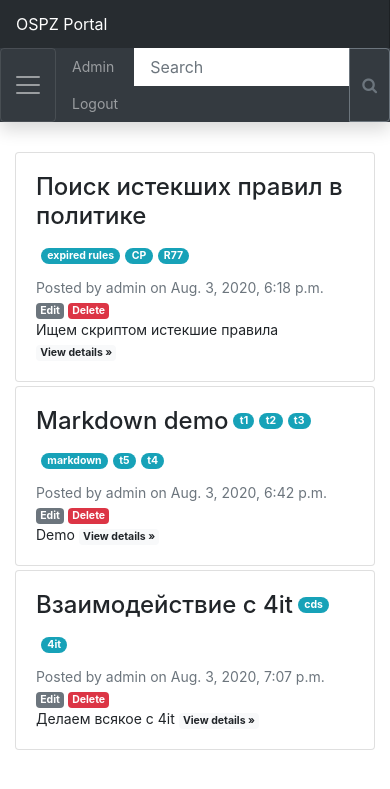
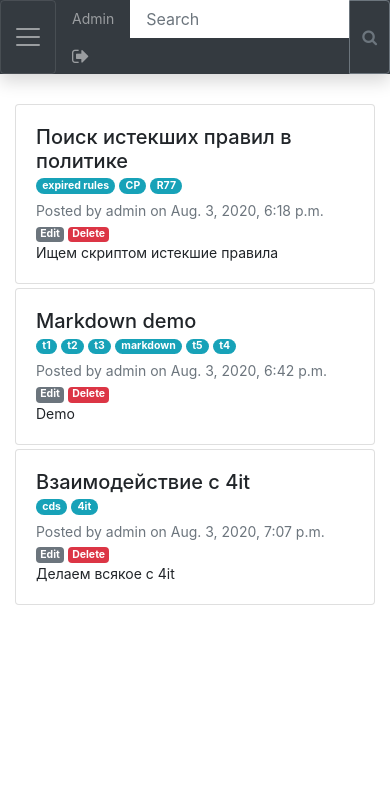
Before and after one commit to tehdisko/portal, a Django app: page / in a window 390 px wide. Shown: the top 789 px of the page. Run offline with Django 3.2, Linux system fonts and the light colour scheme; a user stored in the database is signed in; data comes from the database, SQL or seed files in the repository; both versions use the stored data as it was after the commit; parts of the project's set-up code (start-up, migrations or seed data) failed here and were passed over; some libraries are stand-ins or nearby versions.

Commit message:
sidebar fixed title link

```diff
--- a/django_portal/django_portal/settings.py
+++ b/django_portal/django_portal/settings.py
@@ -25,7 +25,7 @@ SECRET_KEY = '*yz-++x1*1%8(c6f*$8ct-bc(4yrl8f+bd6ayw$e-s8&(t)=q-'
 # SECURITY WARNING: don't run with debug turned on in production!
 DEBUG = True
 
-ALLOWED_HOSTS = ['213.128.198.2', 'i-sec.tech', '172.16.85.3']
+ALLOWED_HOSTS = ['213.128.198.2', 'i-sec.tech', '172.16.85.3','127.0.0.1']
 
 
 # Application definition
--- a/django_portal/static/css/dashboard.css
+++ b/django_portal/static/css/dashboard.css
@@ -18,13 +18,13 @@ body {
   bottom: 0;
   left: 0;
   z-index: 1; /* Behind the navbar */
-  padding: 48px 0 0; /* Height of navbar */
+  padding: 20px 0 0; /* Height of navbar */
   box-shadow: inset -1px 0 0 rgba(0, 0, 0, .1);
 }
 
 @media (max-width: 767.98px) {
   .sidebar {
-    top: 5rem;
+    top: 0rem;
   }
 }
 
--- a/django_portal/templates/articles_list.html
+++ b/django_portal/templates/articles_list.html
@@ -8,20 +8,17 @@
 	 <div class="col">
 	    <div class="card">
 		    <div class="card-body">
-			    <div class="article-header">
-				    <h4 class="card-title">{{instanсe.title}}</h4>
+			    <div class="card-title"><h5 style="margin-block-start: 0em; margin-block-end: 0em;"><a class="stretched-link" style="position: relative; color:#212529;" href="{{instanсe.get_absolute_url}}" role="button">{{instanсe.title}}</a>
+</h5>
 				   <!--
 	      			 <span class="article-badge">
 					    <a class="badge badge-pill badge-primary" href="/search?c={{ instance.category }}" role="button">{{instanсe.category}}</a>
 				    </span>
 				   -->
-
 		    {% for tag in instanсe.tags.all %}
-		 <span class="article-badge">
 			<a class="badge badge-pill badge-info"  href="/search?t={{ tag.name }}" >{{ tag.name }}</a>
-				    </span>
 		    {% endfor %}
-			    </div>
+				    </div>
 			    <p class="card-subtitle text-muted">Posted by {{instanсe.author}} on {{instanсe.data_created}} <a class="badge badge-secondary" href="{{instanсe.get_update_url}}" role="button">Edit</a> <a class="badge badge-danger" href="{{instanсe.get_delete_url}}" role="button">Delete</a>
 
 			    </p>
@@ -33,7 +30,6 @@
 -->
 		    <p class="card-text"> {{instanсe.description}}
 
-		    <a class="badge badge-light" href="{{instanсe.get_absolute_url}}" role="button">View details »</a>
 		    </p>
 		    </div>
 	    </div>
--- a/django_portal/templates/navbar.html
+++ b/django_portal/templates/navbar.html
@@ -1,5 +1,5 @@
 <nav class="navbar navbar-dark navbar-expand-md sticky-top bg-dark flex-md-nowrap p-0 shadow">
-  <a class="navbar-brand col-md-3 col-lg-2 mr-0 px-3 " href="/">OSPZ Portal</a>
+  <a class="navbar-brand col-md-3 col-lg-2 mr-0 px-3 d-none d-md-block" href="/">OSPZ Portal</a>
 
   <form class="container-fluid p-0" method="GET" action="/search">
 
@@ -16,7 +16,7 @@
 			{% endif %}
 			{% if user.is_authenticated %}
     		<li class="nav-item text-nowrap">
-				<a class="nav-link" href="/logout/">Logout</a>
+          <a class="nav-link" href="/logout/"><i class="fa fa-sign-out fa-lg"></i></a>
 			</li>
 			{% elif not user.is_authenticated %}
 			<li class="nav-item text-nowrap">
--- a/django_portal/templates/sidebar.html
+++ b/django_portal/templates/sidebar.html
@@ -65,10 +65,9 @@
           </a>
         </h6>
         {% block content_kb_sidebar_tags %}
-      <div>
-	    	{% for key,value in tags_cloud.items %}
-            <a class="nav-link" href="/search?t={{ key }}">
-              <span data-feather="tag"></span>
+      <div style="padding-left:20px;padding-right:20px;">
+          {% for key,value in tags_cloud.items %}
+            <a class="badge badge-info" href="/search?t={{ key }}">
               {{key}}({{value}})
             </a>
 	        {% endfor %}
```
Also changed, not shown: django_portal/db.sqlite3, 3 other files.
